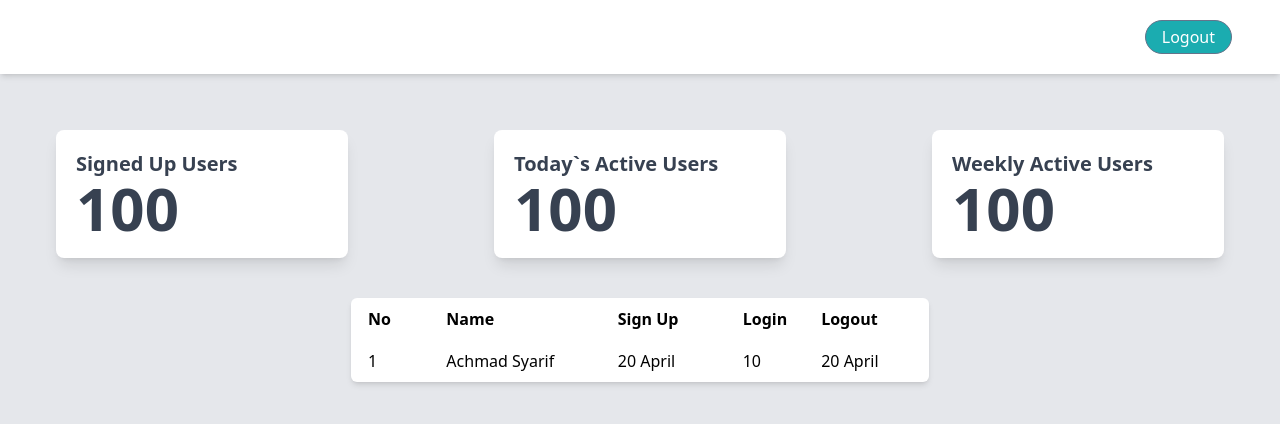
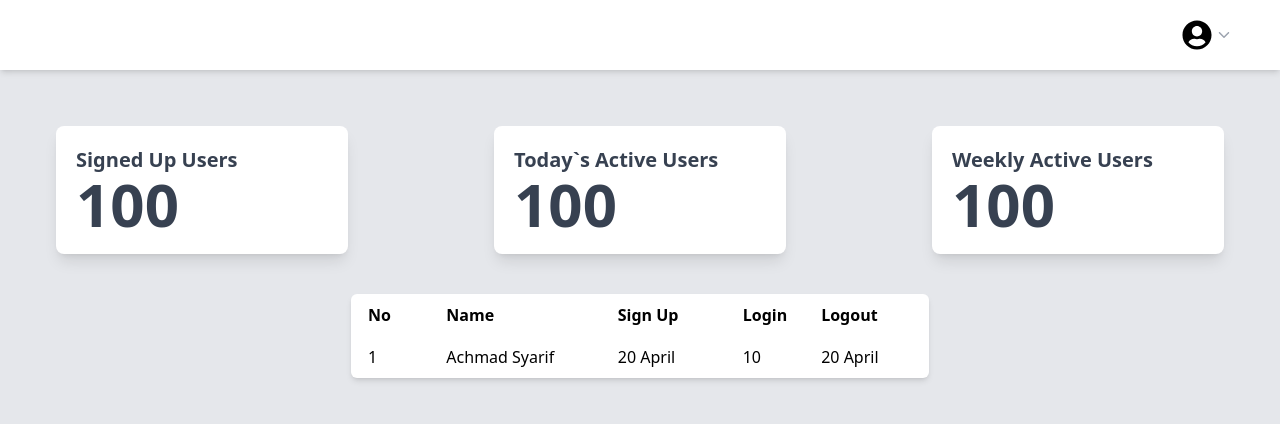
Before and after one commit to si-saaref/fe-incit, a React (Vite) app: page /dashboard in a window 1280 px wide. Shown: the top 424 px of the page. Built offline with nearby package versions, Linux system fonts and the light colour scheme.

Commit message:
feat: fix dashboard navbar

```diff
--- a/src/index.css
+++ b/src/index.css
@@ -66,3 +66,19 @@ table tr {
 table tr th {
 	@apply text-start;
 }
+
+ul.dropdown-profile {
+	@apply bg-white rounded-md shadow-xl border-2;
+}
+
+.dropdown-profile li {
+	@apply flex gap-3 flex-nowrap items-center p-2.5 px-5 cursor-pointer;
+}
+
+.dropdown-profile li:hover {
+	@apply bg-gray-100;
+}
+
+.dropdown-profile li p {
+	white-space: nowrap;
+}
--- a/src/pages/dashboard.jsx
+++ b/src/pages/dashboard.jsx
@@ -2,15 +2,39 @@ import { FacebookLoginClient } from '@greatsumini/react-facebook-login';
 import { googleLogout } from '@react-oauth/google';
 import { useNavigate } from 'react-router-dom';
 import { authSignOut } from '../services';
+import { IoLogOutOutline } from 'react-icons/io5';
+import { FaUserCircle } from 'react-icons/fa';
+import { FiUser } from 'react-icons/fi';
+import { IoIosArrowDown } from 'react-icons/io';
+import { useState } from 'react';
 
 export default function Dashboard() {
 	const navigate = useNavigate();
+	const [isShowDropdown, setIsShowDropdown] = useState(false);
+
 	return (
 		<div className=''>
 			<header className='flex justify-end p-5 px-12 shadow-md bg-white'>
 				<div className='flex gap-5'>
-					<button
-						className='btn'
+					<div
+						className='relative icon-profile-wrapper flex items-center gap-1 cursor-pointer'
+						onClick={() => setIsShowDropdown((prevState) => !prevState)}
+					>
+						<FaUserCircle className='text-3xl' />
+						<IoIosArrowDown
+							className={`text-gray-400 ${isShowDropdown ? 'rotate-180' : ''} duration-300`}
+						/>
+
+						<ul
+							className={`dropdown-profile absolute top-10 -right-1 ${
+								isShowDropdown ? 'block' : 'hidden'
+							}`}
+						>
+							<li>
+								<FiUser />
+								<p>My Profile</p>
+							</li>
+							<li
 								onClick={async () => {
 									await authSignOut();
 									googleLogout();
@@ -20,8 +44,11 @@ export default function Dashboard() {
 									navigate('/');
 								}}
 							>
-						Logout
-					</button>
+								<IoLogOutOutline className='text-red-600' />
+								<p className='text-red-600'>Log Out</p>
+							</li>
+						</ul>
+					</div>
 				</div>
 			</header>
 			<main className='h-full p-14 flex flex-col gap-10'>
```
Lines whose indentation alone changed are shown as unchanged.
